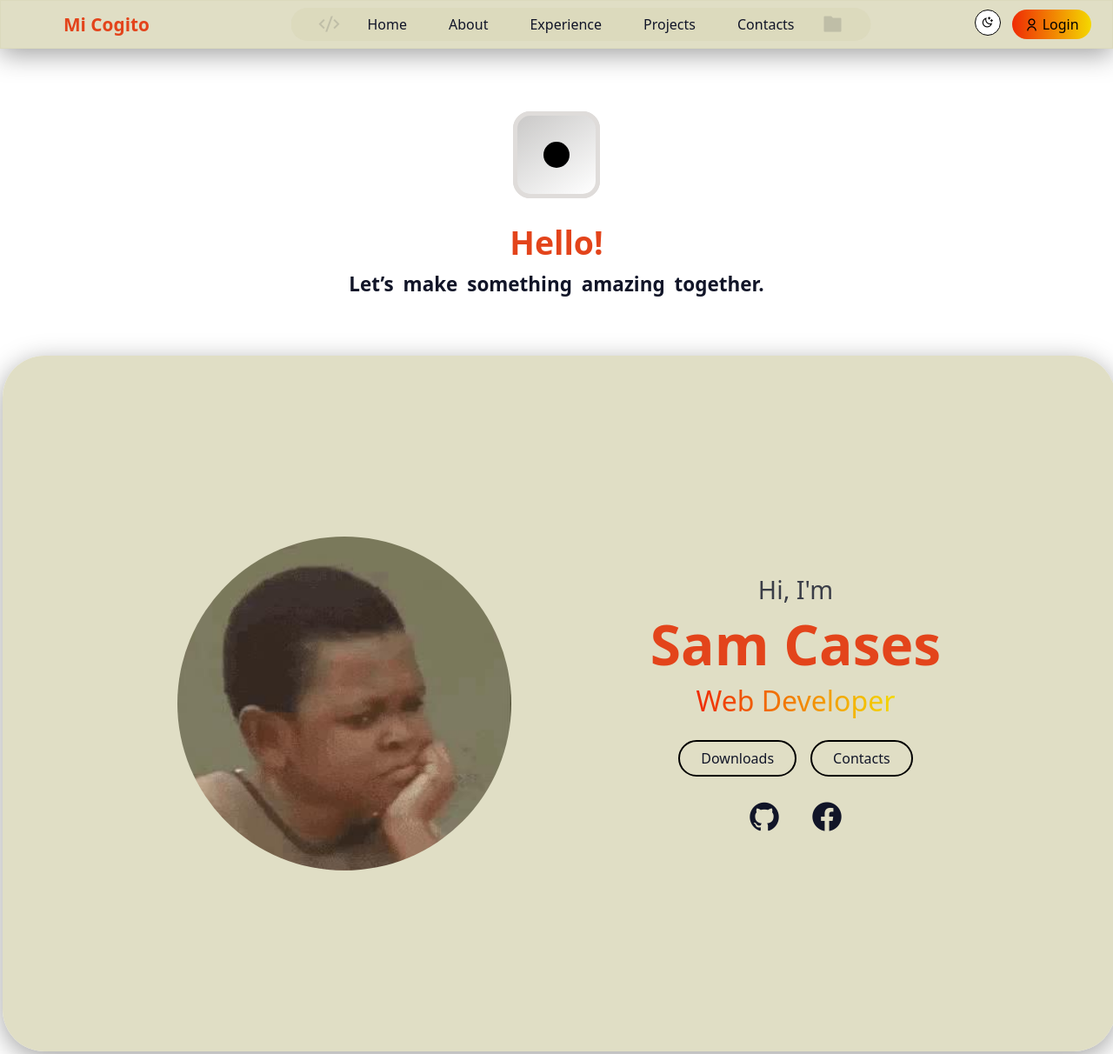
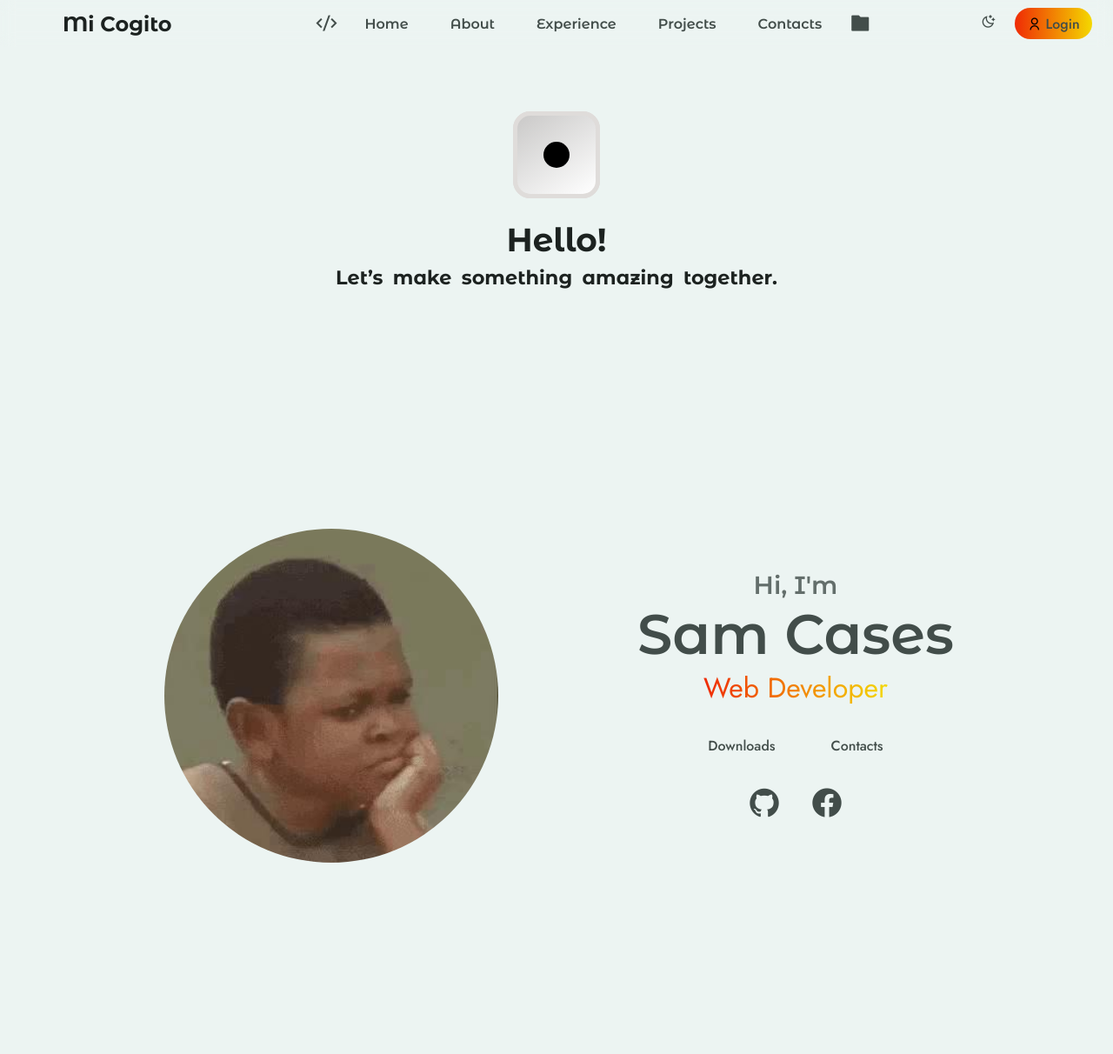
Before and after one commit to SamAnaniasCases/myPortfolio, a PHP site: page /myPortfolio.html in a window 1280 px wide. Shown: the whole page at 87% size. After the commit the page ends 992 px from the top, so only its background shows below. Run offline with PHP 8.4, Linux system fonts and the light colour scheme.

Commit message:
another change for colors and stuff

```diff
--- a/myPortcss.css
+++ b/myPortcss.css
@@ -1,21 +1,109 @@
+@import url('https://fonts.googleapis.com/css2?family=Jost:wght@100..900&family=Montserrat+Alternates:wght@600;700;800&display=swap');
+
+/* For easy edit */
+.darkmodecss{
+    --base-color: #1C1C1C;
+    --base-variant: rgba(44, 43, 43, 0.3);
+    --text-color: #F5E8D8;
+    --secondary-text: #DAA520;
+    --border-box: rgb(255, 255, 255);
+    --box-shadow: #424040;
+}
+:root{
+
+    /* get the gradient here:
+    http://gradient.shapefactory.co/ */
+    --hue: 165;
+    --first-color: hsl(var(--hue), 55%, 38%);
+    --title-color: hsl(var(--hue), 10%, 12%);
+    --text-color: hsl(var(--hue), 8%, 28%);
+    --body-color: hsl(var(--hue), 25%, 94%);
+    --container-color: hsl(0, 0%, 100%);
+    --border-color: hsl(var(--hue), 5%, 80%);
+    --white-color: hsl(0, 0%, 100%);
+    --shadow-color: hsla(var(--hue), 60%, 20%, 0.15);
+
+    --body-font: 'Jost', sans-serif;
+    --second-font: 'Montserrat Alternates', sans-serif;
+
+    --big-front-size: 5.5rem;
+    --h1-font-size: 2.75rem;
+    --h2-font-size: 1.75rem;
+    --h3-font-size: 1.5rem;
+    --larger-font-size: 1.25rem;
+    --large-font-size: 1.125rem;
+    --normal-font-size: 1rem;
+    --small-font-size: 0.875rem;
+    --smaller-font-size: 0.8125rem;
+
+    --font-medium: 500;
+    --font-semi-bold: 600;
+    --font-bold: 700;
+    --font-black: 800;
+
+    --transition: cubic-bezier(0.3, 0, 0.3, 1);
+
+
+    /*
+    --base-color: white;
+    --base-variant: rgba(219, 217, 188, 0.863);
+    --text-color: #111528;
+    --secondary-text: #E3441B;
+    --border-box: black;
+    --box-shadow: rgb(0, 0, 0, 0.37);
+    */
+
+    --gradient-direct: to right;
+    --gradient-start: #EF2B05;
+    --gradient-end: #F4D800;
+}
+
 *{
     margin: 0;
     padding: 0;
     box-sizing: border-box;
-    font-family: system-ui, -apple-system, BlinkMacSystemFont, 'Segoe UI', Roboto,
-    Oxygen, Ubuntu, Cantarell, 'Open Sans', 'Helvetica Neue', sans-serif;
-    text-decoration: none;
     scroll-behavior: smooth;
-    list-style: none;
-
+}
+body, button, input, textarea{
+    color: var(--text-color);
+    font-family: var(--body-font);
+    font-size: var(--normal-font-size);
 }
 body{
-    background-color: var(--base-color);
+    background-color: var(--body-color);
     transition: 0.5s ease-in-out;
 
 }
+h1, h2, h3, h4{
+    color: var(--title-color);
+    font-family: var(--second-font);
+    font-weight: var(--font-bold);
+}
+ul{
+    list-style: none;
+}
+a{
+    text-decoration: none;
+}
+img{
+    display: block;
+    max-width: 100%;
+}
+button, input, textarea{
+    border: none;
+    outline: none;
+    background-color: transparent;
+}
+
+
 /* header section  */
-header{
+.container{
+    background-color: black;
+    max-width: 1320px;
+    margin-inline: auto;
+    padding-inline: 1.5rem;
+}
+.header{
     position: fixed;
     top: 0;
     left: 50%;
@@ -24,7 +112,7 @@ header{
     align-items: center;
     justify-content: space-between;
     gap: 5rem;
-    background-color: var(--base-variant);
+    background-color: transparent;
     backdrop-filter: blur(8px);
     color: var(--text-color);
     padding: 0.5rem 1.5rem;
@@ -35,9 +123,10 @@ header{
 
 }
 .logo{
-    color: var(--secondary-text);
-    font-size: 1.3rem;
-    font-weight: 600;
+    color: var(--title-color);
+    font-size: var(--h3-font-size);
+    font-weight: var(--font-bold);
+    font-family: var(--second-font);
     text-wrap: nowrap; /* kanang if more than 1                   word makaboot ka
                         kung mo ubos ba ang excess words or dli */
     transition: 0.3s ease-in-out;
@@ -46,6 +135,7 @@ header{
 .logo:hover{
     transform: scale(1.1);
 }
+
 
 /* new */
 .nav-btn-container{
@@ -58,6 +148,7 @@ header{
     position: relative;
     background-color: transparent;
     overflow: hidden;
+    max-width: 1540px;
 
 }
 .hlogo{
@@ -72,6 +163,9 @@ header{
     padding: 0;
     background-color: transparent;
     transition: opacity 0.2s ease-in-out;
+    color: var(--title-color);
+    font-weight: var(--font-bold);
+    font-family: var(--second-font);
 }
 .nav-btn li a{
     position: relative;
@@ -461,34 +555,3 @@ section{
 .about-socials i:hover{
     transform: scale(1.1);
 }
-
-
-
-
-
-
-/* For easy edit */
-.darkmodecss{
-    --base-color: #1C1C1C;
-    --base-variant: rgba(44, 43, 43, 0.3);
-    --text-color: #F5E8D8;
-    --secondary-text: #DAA520;
-    --border-box: rgb(255, 255, 255);
-    --box-shadow: #424040;
-}
-:root{
-
-    /* get the gradient here:
-    http://gradient.shapefactory.co/ */
-
-    --base-color: white;
-    --base-variant: rgba(219, 217, 188, 0.863);
-    --text-color: #111528;
-    --secondary-text: #E3441B;
-    --border-box: black;
-    --box-shadow: rgb(0, 0, 0, 0.37);
-
-    --gradient-direct: to right;
-    --gradient-start: #EF2B05;
-    --gradient-end: #F4D800;
-}
--- a/myPortfolio.html
+++ b/myPortfolio.html
@@ -17,7 +17,7 @@
     <header class="header">
         <a href="#" class="logo"><span>Mi Cogito</span></a>
 
-        <div class="nav-btn-container" id="nav-btn-container">
+        <div class="nav-btn-container container" id="nav-btn-container">
 
             <i class="ri-code-s-slash-line left-logo hlogo"></i>
 
```
